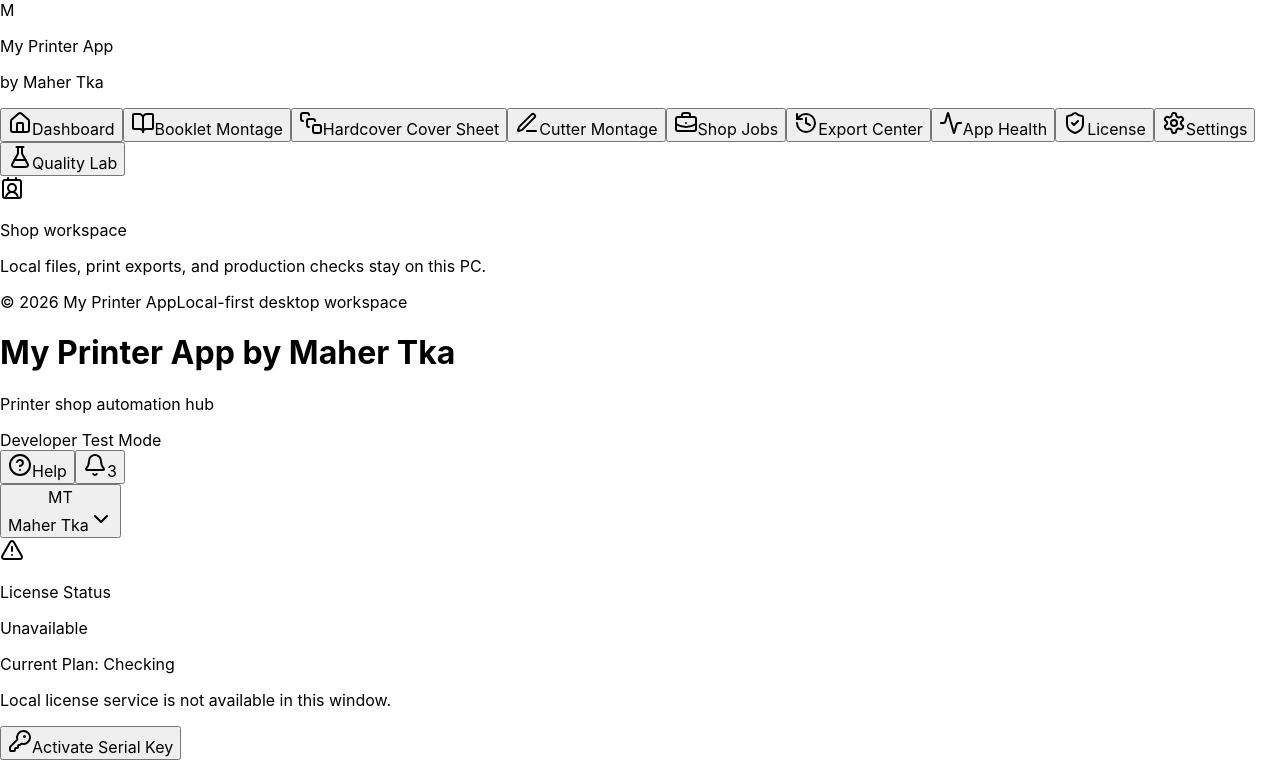
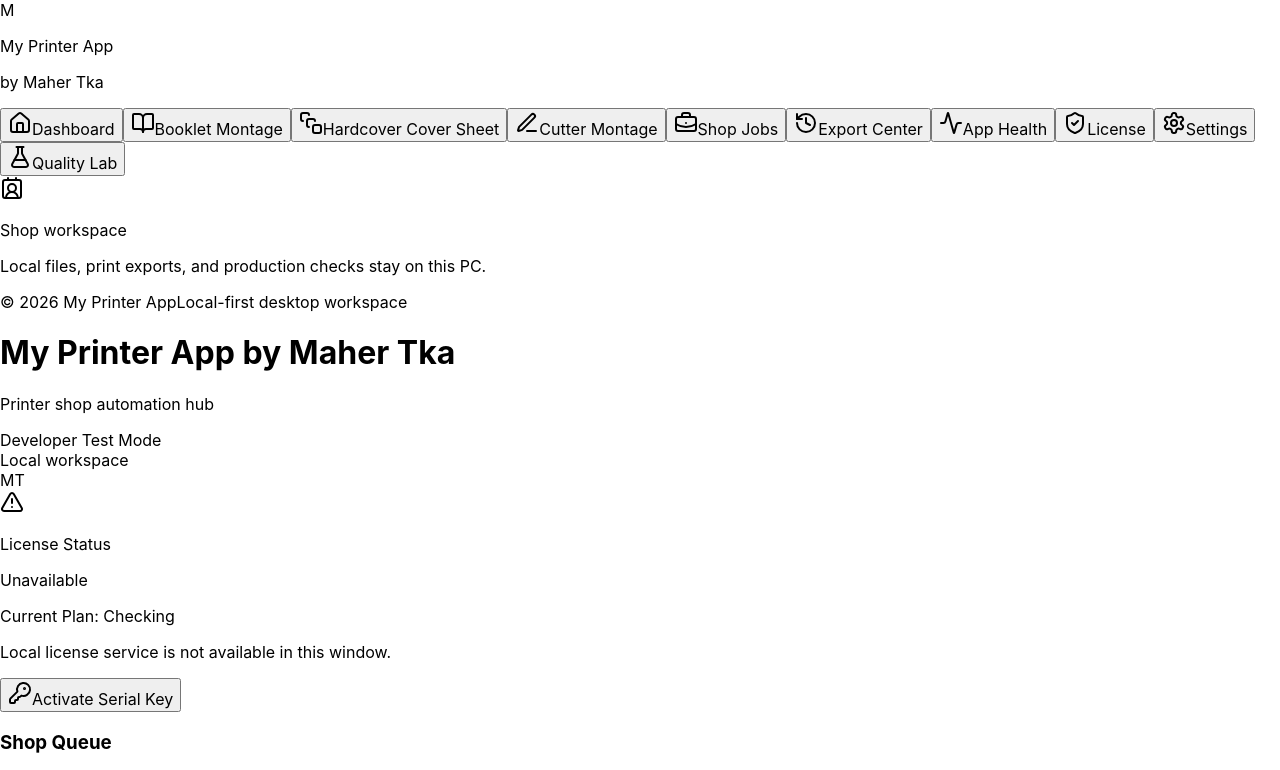
Before and after one commit to Maher-tka/My-Printer-App-by-Maher-Tka, a React (Vite) app in the folder src/renderer/: page / in a window 1280 px wide. Shown: the top 770 px of the page. Built offline with nearby package versions, Linux system fonts and the light colour scheme.

Commit message:
Remove inactive topbar buttons

```diff
--- a/src/renderer/src/components/layout/TopBar.tsx
+++ b/src/renderer/src/components/layout/TopBar.tsx
@@ -1,8 +1,5 @@
-import { Bell, ChevronDown, CircleHelp } from 'lucide-react'
 import { Avatar, AvatarFallback } from '@/components/ui/avatar'
 import { Badge } from '@/components/ui/badge'
-import { Button } from '@/components/ui/button'
-import { Separator } from '@/components/ui/separator'
 import type { PageMeta } from '@/types/navigation'
 
 interface TopBarProps {
@@ -22,34 +19,10 @@ export function TopBar({ pageMeta, isDeveloperMode = false }: TopBarProps): JSX.
 
       <div className="flex min-w-0 flex-wrap items-center gap-2 lg:justify-end">
         {isDeveloperMode ? <Badge variant="warning">Developer Test Mode</Badge> : null}
-        <Button variant="ghost" className="hidden gap-2 sm:inline-flex" type="button">
-          <CircleHelp data-icon="inline-start" />
-          Help
-        </Button>
-        <Button
-          variant="ghost"
-          size="icon"
-          type="button"
-          aria-label="Notifications"
-          className="relative"
-        >
-          <Bell />
-          <span className="absolute right-1.5 top-1 grid size-4 place-items-center rounded-full bg-primary text-[10px] font-bold text-primary-foreground">
-            3
-          </span>
-        </Button>
-        <Separator orientation="vertical" className="hidden h-8 sm:block" />
-        <button
-          type="button"
-          className="flex h-10 items-center gap-2 rounded-md px-2 text-sm font-medium transition hover:bg-accent"
-          aria-label="User menu"
-        >
-          <Avatar>
-            <AvatarFallback>MT</AvatarFallback>
-          </Avatar>
-          <span className="hidden sm:inline">Maher Tka</span>
-          <ChevronDown className="size-4 text-muted-foreground" aria-hidden="true" />
-        </button>
+        <Badge variant="secondary">Local workspace</Badge>
+        <Avatar>
+          <AvatarFallback>MT</AvatarFallback>
+        </Avatar>
       </div>
     </header>
   )
```
